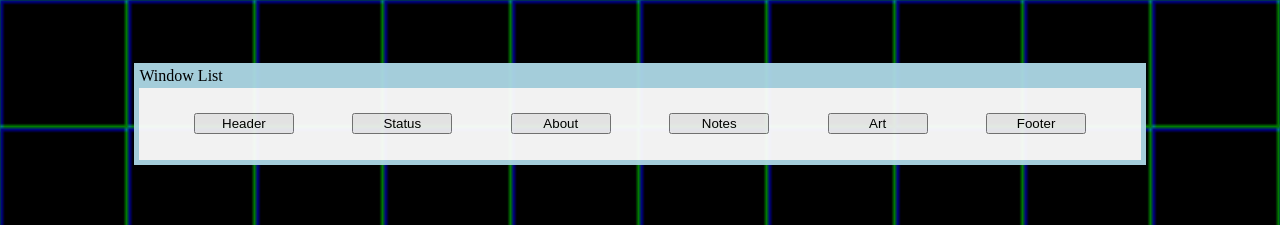
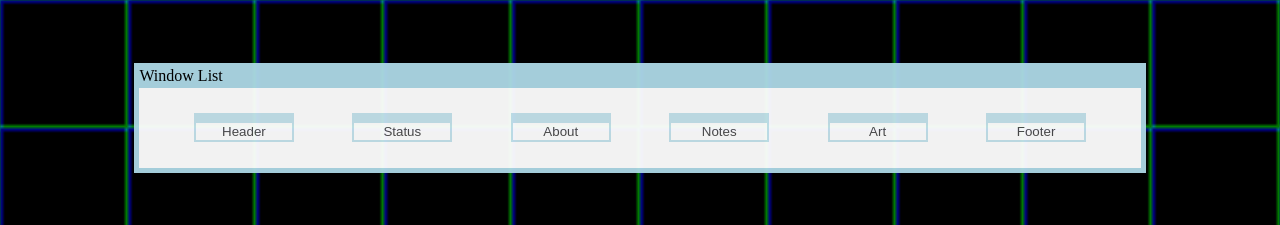
Before and after one commit to CRW405/interweb, a plain HTML site: page index.html in a window 1280 px wide. Shown: the top 225 px of the page. Drawn offline with Linux system fonts and the light colour scheme.

Commit message:
styled window list buttons

```diff
--- a/styles/style.css
+++ b/styles/style.css
@@ -67,4 +67,12 @@ body {
 
 #window-list button {
     width: 100px;
+    border: 2px solid lightblue;
+    border-top: 10px solid lightblue;
+    background-color: white;
+    opacity: 70%;
 }
+
+#window-list button:hover {
+    opacity: 95%;
+}
```
